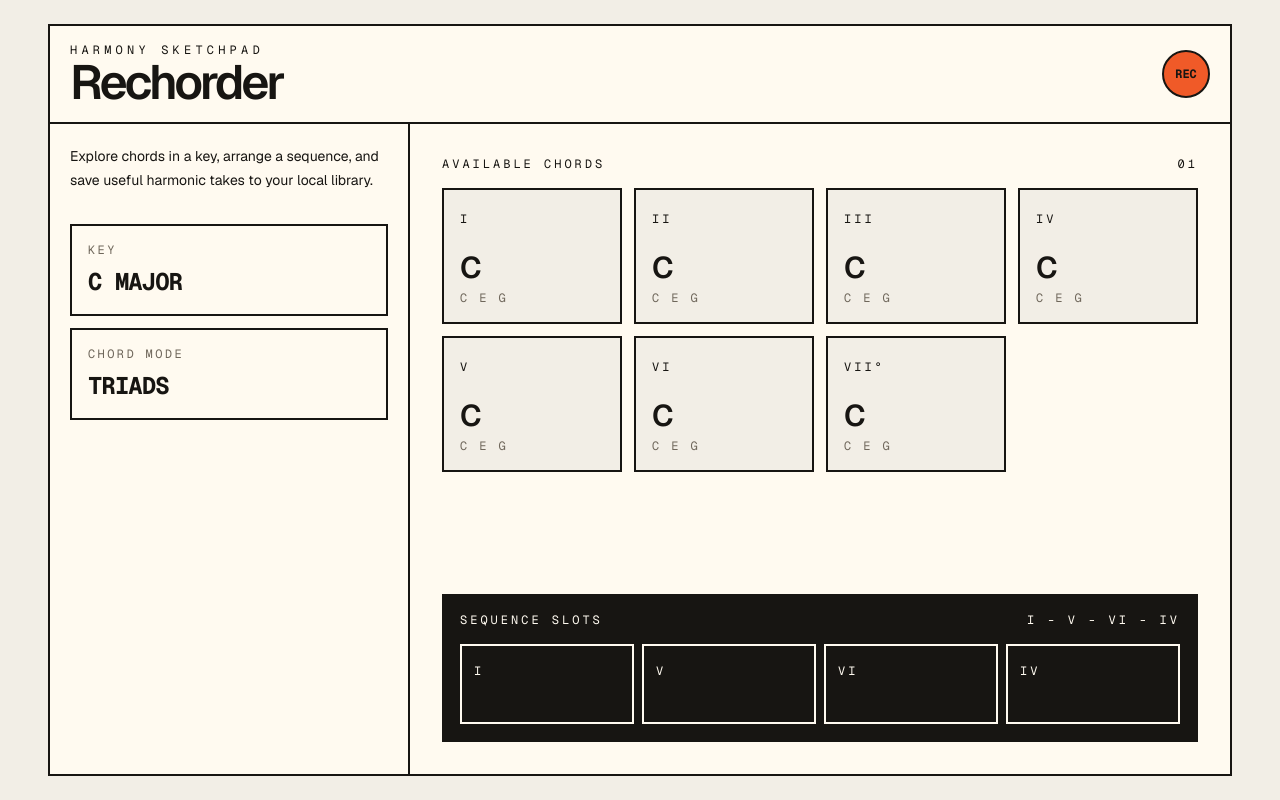
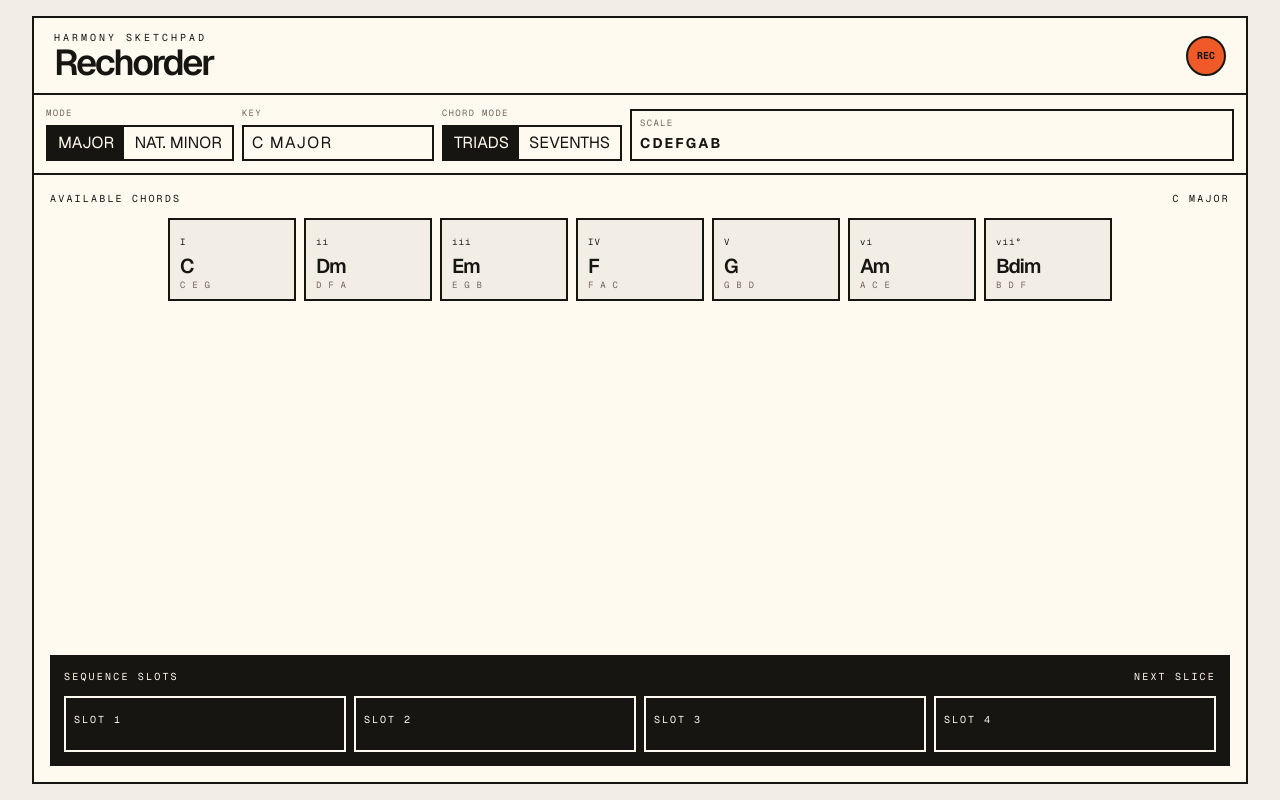
Before and after one commit to RoqCode/rechorder, a Next.js app: page / in a window 1280 px wide. Built offline with nearby package versions, Linux system fonts and the light colour scheme.

Commit message:
fix: fix ui issues

```diff
--- /dev/null
+++ b/src/app/chord-explorer.tsx
@@ -0,0 +1,162 @@
+"use client";
+
+import { useState } from "react";
+
+import {
+  CHORD_TYPES,
+  type ChordType,
+  getDiatonicChords,
+  getScale,
+  getSupportedTonics,
+  MUSIC_MODES,
+  type MusicMode,
+} from "@/lib/music/chords";
+
+const MODE_LABELS: Record<MusicMode, string> = {
+  major: "Major",
+  natural_minor: "Nat. Minor",
+};
+
+const CHORD_TYPE_LABELS: Record<ChordType, string> = {
+  triads: "Triads",
+  sevenths: "Sevenths",
+};
+
+export function ChordExplorer() {
+  const [mode, setMode] = useState<MusicMode>("major");
+  const [tonic, setTonic] = useState("C");
+  const [chordType, setChordType] = useState<ChordType>("triads");
+
+  const scale = getScale(tonic, mode);
+  const chords = getDiatonicChords({ tonic, mode, chordType });
+
+  function selectMode(nextMode: MusicMode) {
+    setMode(nextMode);
+    setTonic(getSupportedTonics(nextMode)[0]);
+  }
+
+  return (
+    <section className="grid min-h-0 grid-rows-[auto_1fr]">
+      <div className="border-b-2 border-[#171512] p-2 sm:p-3">
+        <div className="flex flex-wrap items-end gap-2">
+          <ControlGroup label="Mode">
+            <SegmentedControl
+              options={MUSIC_MODES.map((value) => ({ value, label: MODE_LABELS[value] }))}
+              value={mode}
+              onChange={selectMode}
+            />
+          </ControlGroup>
+
+          <ControlGroup label="Key">
+            <select
+              className="box-border h-9 w-48 appearance-none border-2 border-[#171512] bg-[#fffaf0] px-2 font-mono text-[10px] uppercase leading-none tracking-[0.08em] outline-none focus:bg-white"
+              value={tonic}
+              onChange={(event) => setTonic(event.target.value)}
+            >
+              {getSupportedTonics(mode).map((note) => (
+                <option value={note} key={note}>
+                  {note} {MODE_LABELS[mode]}
+                </option>
+              ))}
+            </select>
+          </ControlGroup>
+
+          <ControlGroup label="Chord Mode">
+            <SegmentedControl
+              options={CHORD_TYPES.map((value) => ({ value, label: CHORD_TYPE_LABELS[value] }))}
+              value={chordType}
+              onChange={setChordType}
+            />
+          </ControlGroup>
+
+          <div className="min-w-48 flex-1 border-2 border-[#171512] px-2 py-1.5">
+            <span className="block font-mono text-[9px] uppercase tracking-[0.14em] text-[#6f675b]">Scale</span>
+            <strong className="mt-0.5 block whitespace-nowrap text-sm tracking-[-0.04em]">{scale.join(" ")}</strong>
+          </div>
+        </div>
+      </div>
+
+      <div className="grid min-h-0 content-between gap-4 p-3 sm:p-4">
+        <div>
+          <div className="mb-3 flex items-center justify-between font-mono text-[10px] uppercase tracking-[0.22em]">
+            <span>Available Chords</span>
+            <span>
+              {tonic} {MODE_LABELS[mode]}
+            </span>
+          </div>
+          <div className="flex flex-wrap justify-center gap-2">
+            {chords.map((chord) => (
+              <button
+                className="w-32 shrink-0 border-2 border-[#171512] bg-[#f2eee6] px-2.5 py-2 text-left transition hover:-translate-y-0.5 hover:bg-white focus:-translate-y-0.5 focus:bg-white focus:outline-none"
+                key={`${chord.degree}-${chord.romanNumeral}`}
+              >
+                <span className="font-mono text-[9px] tracking-[0.12em]">{chord.romanNumeral}</span>
+                <span className="mt-1 block text-xl font-semibold leading-none tracking-[-0.06em]">{chord.chordName}</span>
+                <span className="mt-1 block font-mono text-[9px] leading-tight tracking-[0.08em] text-[#6f675b]">
+                  {chord.notes.join(" ")}
+                </span>
+              </button>
+            ))}
+          </div>
+        </div>
+
+        <div className="border-2 border-[#171512] bg-[#171512] p-3 text-[#fffaf0]">
+          <div className="mb-3 flex items-center justify-between font-mono text-[10px] uppercase tracking-[0.22em]">
+            <span>Sequence Slots</span>
+            <span>Next Slice</span>
+          </div>
+          <div className="grid grid-cols-4 gap-2">
+            {Array.from({ length: 4 }, (_, index) => (
+              <div className="min-h-14 border-2 border-[#fffaf0] p-2" key={index}>
+                <span className="font-mono text-[10px] uppercase tracking-[0.2em]">Slot {index + 1}</span>
+              </div>
+            ))}
+          </div>
+        </div>
+      </div>
+    </section>
+  );
+}
+
+type ControlGroupProps = {
+  label: string;
+  children: React.ReactNode;
+};
+
+function ControlGroup({ label, children }: ControlGroupProps) {
+  return (
+    <label className="grid gap-1">
+      <span className="font-mono text-[9px] uppercase tracking-[0.14em] text-[#6f675b]">{label}</span>
+      {children}
+    </label>
+  );
+}
+
+type SegmentedControlProps<T extends string> = {
+  options: { value: T; label: string }[];
+  value: T;
+  onChange: (value: T) => void;
+};
+
+function SegmentedControl<T extends string>({ options, value, onChange }: SegmentedControlProps<T>) {
+  return (
+    <div className="box-border inline-flex h-9 border-2 border-[#171512]">
+      {options.map((option) => {
+        const isSelected = option.value === value;
+
+        return (
+          <button
+            className={`h-full whitespace-nowrap px-2.5 font-mono text-[9px] uppercase leading-none tracking-normal transition ${
+              isSelected ? "bg-[#171512] text-[#fffaf0]" : "bg-[#fffaf0] hover:bg-white"
+            }`}
+            key={option.value}
+            type="button"
+            onClick={() => onChange(option.value)}
+          >
+            {option.label}
+          </button>
+        );
+      })}
+    </div>
+  );
+}
--- a/src/app/page.tsx
+++ b/src/app/page.tsx
@@ -1,71 +1,21 @@
+import { ChordExplorer } from "./chord-explorer";
+
 export default function Home() {
   return (
-    <main className="min-h-screen px-5 py-6 text-[#171512] sm:px-8 lg:px-12">
-      <section className="mx-auto grid min-h-[calc(100vh-3rem)] max-w-7xl grid-rows-[auto_1fr] border-2 border-[#171512] bg-[#fffaf0]">
-        <header className="flex items-center justify-between border-b-2 border-[#171512] px-5 py-4">
+    <main className="min-h-screen px-4 py-4 text-[#171512] sm:px-6 lg:px-8">
+      <section className="mx-auto grid min-h-[calc(100vh-2rem)] max-w-7xl grid-rows-[auto_1fr] border-2 border-[#171512] bg-[#fffaf0]">
+        <header className="flex items-center justify-between border-b-2 border-[#171512] px-4 py-3 sm:px-5">
           <div>
-            <p className="font-mono text-xs uppercase tracking-[0.35em]">Harmony Sketchpad</p>
-            <h1 className="text-3xl font-semibold tracking-[-0.06em] sm:text-5xl">Rechorder</h1>
+            <p className="font-mono text-[10px] uppercase tracking-[0.3em]">Harmony Sketchpad</p>
+            <h1 className="text-3xl font-semibold leading-none tracking-[-0.06em] sm:text-4xl">Rechorder</h1>
           </div>
-          <div className="hidden h-12 w-12 items-center justify-center rounded-full border-2 border-[#171512] bg-[#f05a28] font-mono text-xs font-bold sm:flex">
+          <div className="hidden h-10 w-10 items-center justify-center rounded-full border-2 border-[#171512] bg-[#f05a28] font-mono text-[10px] font-bold sm:flex">
             REC
           </div>
         </header>
 
-        <div className="grid gap-0 lg:grid-cols-[360px_1fr]">
-          <aside className="border-b-2 border-[#171512] p-5 lg:border-r-2 lg:border-b-0">
-            <p className="mb-8 max-w-xs text-sm leading-6">
-              Explore chords in a key, arrange a sequence, and save useful harmonic takes to your local library.
-            </p>
-
-            <div className="grid gap-3 font-mono text-xs uppercase tracking-[0.2em]">
-              <div className="border-2 border-[#171512] p-4">
-                <span className="block text-[#6f675b]">Key</span>
-                <strong className="mt-2 block text-2xl tracking-[-0.04em]">C major</strong>
-              </div>
-              <div className="border-2 border-[#171512] p-4">
-                <span className="block text-[#6f675b]">Chord Mode</span>
-                <strong className="mt-2 block text-2xl tracking-[-0.04em]">Triads</strong>
-              </div>
-            </div>
-          </aside>
-
-          <section className="grid content-between gap-12 p-5 sm:p-8">
-            <div>
-              <div className="mb-4 flex items-center justify-between font-mono text-xs uppercase tracking-[0.25em]">
-                <span>Available Chords</span>
-                <span>01</span>
-              </div>
-              <div className="grid gap-3 sm:grid-cols-2 xl:grid-cols-4">
-                {["I", "ii", "iii", "IV", "V", "vi", "vii°"].map((degree) => (
-                  <button
-                    className="min-h-32 border-2 border-[#171512] bg-[#f2eee6] p-4 text-left transition hover:-translate-y-0.5 hover:bg-white"
-                    key={degree}
-                  >
-                    <span className="font-mono text-xs uppercase tracking-[0.25em]">{degree}</span>
-                    <span className="mt-5 block text-3xl font-semibold tracking-[-0.06em]">C</span>
-                    <span className="mt-1 block font-mono text-xs uppercase tracking-[0.2em] text-[#6f675b]">
-                      C E G
-                    </span>
-                  </button>
-                ))}
-              </div>
-            </div>
-
-            <div className="border-2 border-[#171512] bg-[#171512] p-4 text-[#fffaf0]">
-              <div className="mb-4 flex items-center justify-between font-mono text-xs uppercase tracking-[0.25em]">
-                <span>Sequence Slots</span>
-                <span>I - V - vi - IV</span>
-              </div>
-              <div className="grid grid-cols-4 gap-2">
-                {["I", "V", "vi", "IV"].map((degree) => (
-                  <div className="min-h-20 border-2 border-[#fffaf0] p-3" key={degree}>
-                    <span className="font-mono text-xs uppercase tracking-[0.25em]">{degree}</span>
-                  </div>
-                ))}
-              </div>
-            </div>
-          </section>
+        <div className="grid min-h-0">
+          <ChordExplorer />
         </div>
       </section>
     </main>
--- a/src/lib/music/chords.ts
+++ b/src/lib/music/chords.ts
@@ -34,6 +34,13 @@
   major: ["C", "G", "D", "A", "E", "B", "F#", "C#", "F", "Bb", "Eb", "Ab", "Db", "Gb", "Cb"],
   natural_minor: ["A", "E", "B", "F#", "C#", "G#", "D#", "A#", "D", "G", "C", "F", "Bb", "Eb", "Ab"],
 };
+
+export const MUSIC_MODES: MusicMode[] = ["major", "natural_minor"];
+export const CHORD_TYPES: ChordType[] = ["triads", "sevenths"];
+
+export function getSupportedTonics(mode: MusicMode) {
+  return SUPPORTED_TONICS[mode];
+}
 
 const ROMAN_NUMERALS: Record<MusicMode, Record<ChordType, string[]>> = {
   major: {
```
